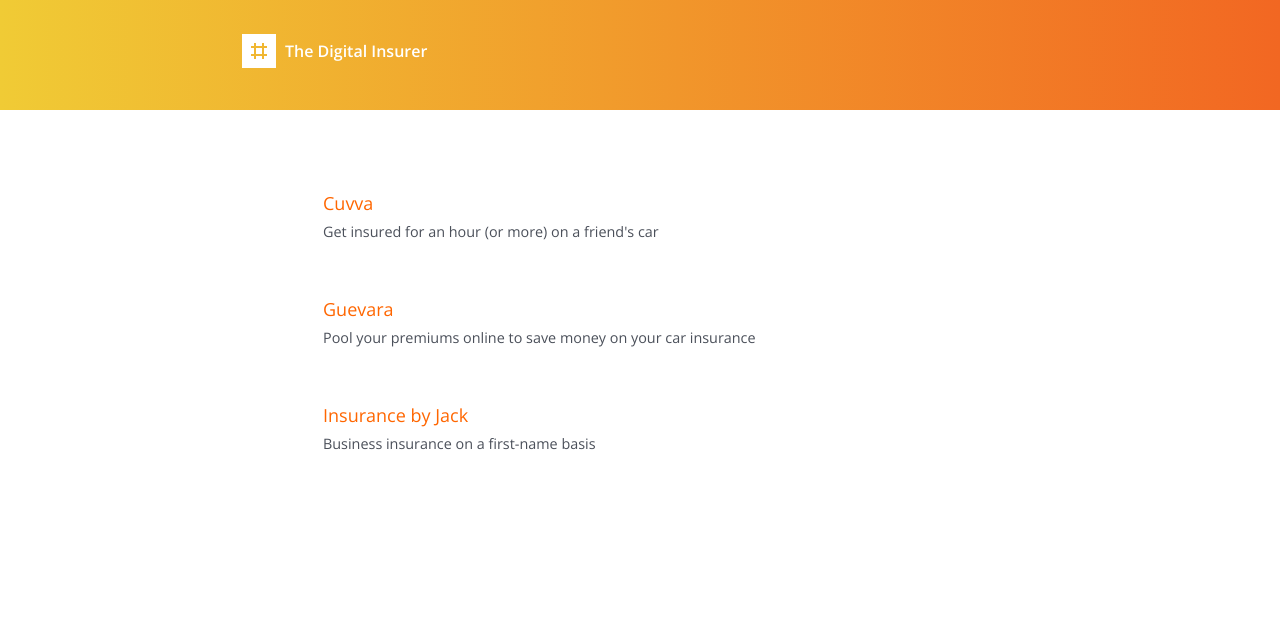
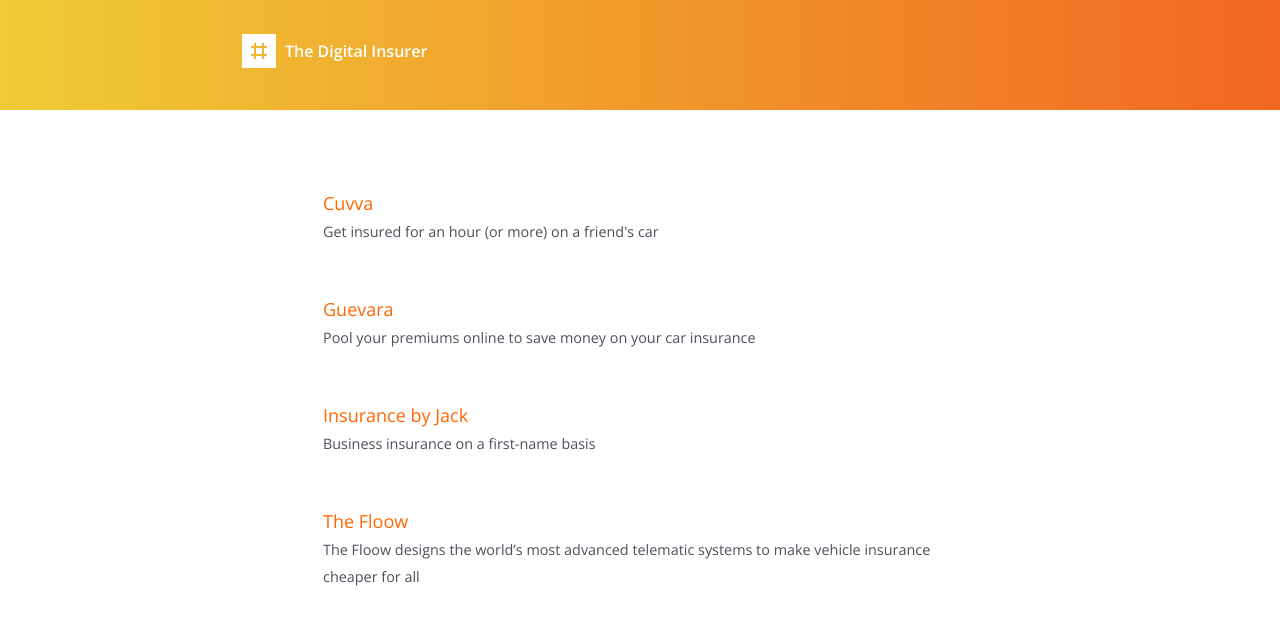
Before and after one commit to ashleybaxter/thedigitalinsurer, a Jekyll site: the page built from index.html, in a window 1280 px wide. Shown: the top 625 px of the page. Built offline with Jekyll 4.4.1, drawn with Linux system fonts in a browser that asks for light colours.

Commit message:
Added The Floow to companies

```diff
--- a/_data/companies.yml
+++ b/_data/companies.yml
@@ -12,3 +12,7 @@
   url: http://insurancebyjack.co.uk
   image: jack.png
   tagline: Business insurance on a first-name basis
+
+- name: The Floow
+  url: http://www.thefloow.com/
+  tagline: The Floow designs the world’s most advanced telematic systems to make vehicle insurance cheaper for all
```
